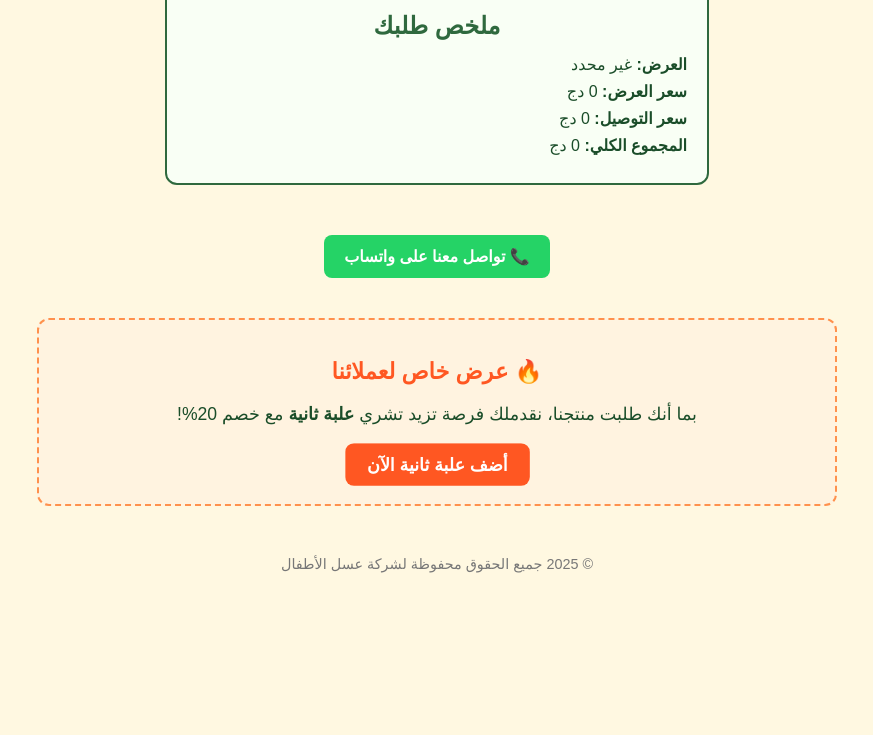
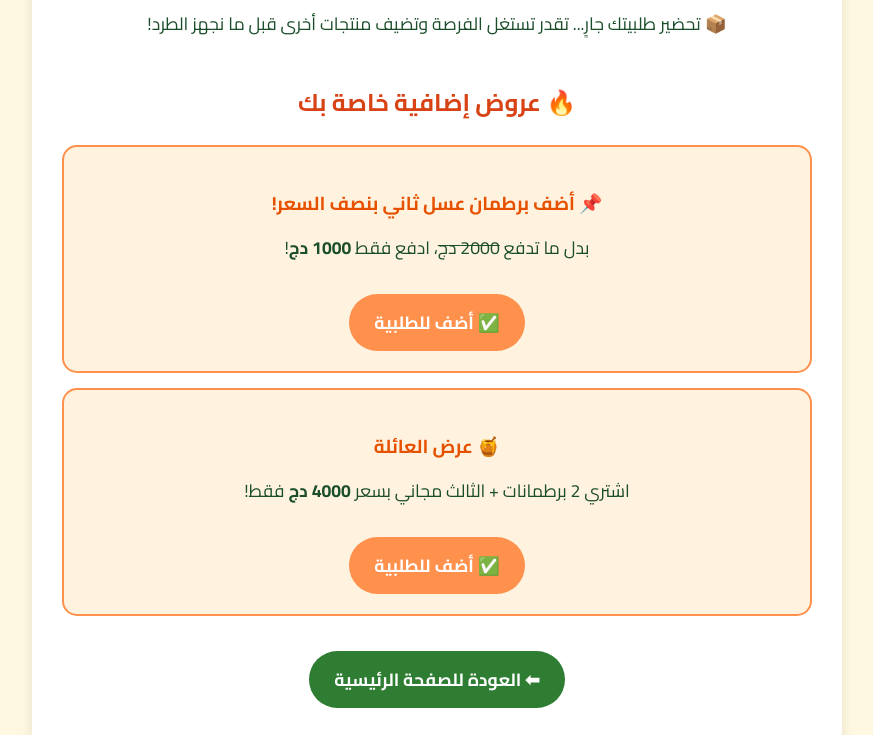
Before and after one commit to aliboussaidi76/landing-page-natura3, a plain HTML site: page thankyou.html in a window 1280 px wide. Shown: the part 202-937 px from the top of the page, without its empty margins (203-1076 px from the left). Before the commit the page ends 829 px from the top, so only its background shows below. Drawn offline with Linux system fonts and the light colour scheme.

Commit message:
Update thankyou.html

```diff
--- a/thankyou.html
+++ b/thankyou.html
@@ -1,138 +1,139 @@
 <!DOCTYPE html>
 <html lang="ar" dir="rtl">
 <head>
-  <meta charset="UTF-8">
-  <meta name="viewport" content="width=device-width, initial-scale=1.0">
-  <title>شكراً لطلبك! | عسل الأطفال</title>
+  <meta charset="UTF-8" />
+  <meta name="viewport" content="width=device-width, initial-scale=1.0" />
+  <title>شكراً على طلبك - عسل الأطفال</title>
 
-  <!-- ✅ Meta Tags SEO -->
-  <meta name="description" content="شكراً لك! طلبك تم استلامه بنجاح. فريقنا سيتصل بك لتأكيد التفاصيل. اكتشف منتجاتنا الطبيعية الأخرى واطلبها مع خصم خاص.">
-  <meta name="keywords" content="عسل الأطفال, حبوب اللقاح, غذاء ملكات النحل, الطلبية, شراء, الجزائر, منتجات طبيعية, تقوية المناعة, الذكاء, النمو الصحي">
+  <!-- ✅ Meta Tags -->
+  <meta name="description" content="شكراً على طلبك! تم استلام بياناتك وسنتواصل معك قريباً. استغل الفرصة واحصل على عروض إضافية.">
+  <meta name="keywords" content="شكراً, تأكيد الطلب, عسل الأطفال, عرض إضافي, upsell, شراء عسل, منتجات صحية للأطفال">
+  <meta name="robots" content="noindex, nofollow">
+
+  <!-- ✅ Google Fonts -->
+  <link href="https://fonts.googleapis.com/css2?family=Cairo:wght@400;700&display=swap" rel="stylesheet">
 
   <style>
     body {
       font-family: 'Cairo', sans-serif;
-      background-color: #FFF8E1;
+      margin: 0;
+      background: #fff8e1;
       color: #1a4d29;
-      margin: 0;
-      padding: 0;
       text-align: center;
+      padding: 40px 15px;
     }
-    .thankyou-container {
-      padding: 40px 20px;
-      max-width: 800px;
+    .container {
+      background: #fff;
+      max-width: 750px;
       margin: auto;
+      padding: 30px;
+      border-radius: 15px;
+      box-shadow: 0 4px 12px rgba(0,0,0,0.1);
     }
     h1 {
-      font-size: 2rem;
-      color: #2f693e;
+      color: #2e7d32;
+      margin-bottom: 15px;
     }
     p {
       font-size: 1.1rem;
-      margin: 15px 0;
+      margin: 10px 0;
     }
-    .order-summary {
-      margin: 30px auto;
-      padding: 20px;
-      border: 2px solid #2f693e;
-      border-radius: 12px;
-      background: #f9fff5;
-      text-align: right;
-      max-width: 500px;
-    }
-    .order-summary h2 {
-      text-align: center;
-      margin-bottom: 15px;
-      color: #2f693e;
-    }
-    .order-summary p {
-      margin: 8px 0;
-      font-size: 1rem;
-    }
-    .whatsapp-btn {
+    .btn {
       display: inline-block;
-      background-color: #25D366;
-      color: white;
-      padding: 12px 20px;
       margin-top: 20px;
-      border-radius: 8px;
+      background: #2e7d32;
+      color: #fff;
+      padding: 12px 25px;
+      border-radius: 50px;
+      font-size: 1.1rem;
       text-decoration: none;
       font-weight: bold;
-      transition: background 0.3s ease;
+      transition: background 0.3s;
     }
-    .whatsapp-btn:hover {
-      background-color: #1ebe5b;
+    .btn:hover {
+      background: #1b5e20;
     }
-    .upsell-box {
+    .whatsapp {
+      margin-top: 30px;
+    }
+    .whatsapp a {
+      display: inline-block;
+      background: #25D366;
+      color: #fff;
+      padding: 12px 25px;
+      border-radius: 50px;
+      font-weight: bold;
+      text-decoration: none;
+      transition: background 0.3s;
+    }
+    .whatsapp a:hover {
+      background: #128C7E;
+    }
+
+    /* ✅ قسم العروض الإضافية */
+    .upsells {
       margin-top: 40px;
+    }
+    .upsells h2 {
+      color: #d84315;
+      margin-bottom: 20px;
+    }
+    .offer {
+      border: 2px solid #ff914d;
+      border-radius: 15px;
       padding: 20px;
-      border: 2px dashed #ff914d;
-      border-radius: 12px;
+      margin: 15px 0;
       background: #fff3e0;
+      transition: transform 0.3s;
     }
-    .upsell-box h2 {
-      color: #ff5722;
-      font-size: 1.4rem;
+    .offer:hover {
+      transform: scale(1.02);
     }
-    .upsell-box p {
-      margin: 10px 0;
+    .offer h3 {
+      margin-bottom: 10px;
+      color: #e65100;
     }
-    .upsell-box .cta-btn {
-      display: inline-block;
-      background-color: #ff5722;
-      color: white;
-      padding: 10px 20px;
-      margin-top: 10px;
-      border-radius: 8px;
-      text-decoration: none;
-      font-weight: bold;
-      animation: pulse 1.5s infinite;
+    .offer p {
+      margin-bottom: 10px;
     }
-    @keyframes pulse {
-      0% { transform: scale(1); }
-      50% { transform: scale(1.1); }
-      100% { transform: scale(1); }
+    .offer .btn {
+      background: #ff914d;
+    }
+    .offer .btn:hover {
+      background: #ff6f00;
     }
   </style>
 </head>
 <body>
-  <div class="thankyou-container">
-    <h1>🎉 شكراً لطلبك!</h1>
-    <p>تم استلام طلبك بنجاح. سيتواصل معك فريقنا خلال 24 ساعة لتأكيد الطلبية.</p>
+  <div class="container">
+    <h1>🎉 شكراً على طلبك!</h1>
+    <p>✅ تم استلام طلبك بنجاح وسيتواصل معك فريقنا قريباً لتأكيد التفاصيل.</p>
+    <p>📦 تحضير طلبيتك جارٍ... تقدر تستغل الفرصة وتضيف منتجات أخرى قبل ما نجهز الطرد!</p>
 
-    <!-- ✅ ملخص الطلبية -->
-    <div class="order-summary">
-      <h2>ملخص طلبك</h2>
-      <p><b>العرض:</b> <span id="order-offer">—</span></p>
-      <p><b>سعر العرض:</b> <span id="order-price">—</span> دج</p>
-      <p><b>سعر التوصيل:</b> <span id="delivery-price">—</span> دج</p>
-      <p><b>المجموع الكلي:</b> <span id="total-price">—</span> دج</p>
+    <!-- ✅ Upsells -->
+    <div class="upsells">
+      <h2>🔥 عروض إضافية خاصة بك</h2>
+
+      <div class="offer">
+        <h3>📌 أضف برطمان عسل ثاني بنصف السعر!</h3>
+        <p>بدل ما تدفع <del>2000 دج</del>، ادفع فقط <strong>1000 دج</strong>!</p>
+        <a href="https://wa.me/213555555555?text=أريد%20إضافة%20برطمان%20عسل%20ثاني%20بنصف%20السعر" class="btn">✅ أضف للطلبية</a>
+      </div>
+
+      <div class="offer">
+        <h3>🍯 عرض العائلة</h3>
+        <p>اشتري 2 برطمانات + الثالث مجاني بسعر <strong>4000 دج</strong> فقط!</p>
+        <a href="https://wa.me/213555555555?text=أريد%20إضافة%20عرض%20العائلة%203%20بـ%202" class="btn">✅ أضف للطلبية</a>
+      </div>
     </div>
 
-    <a class="whatsapp-btn" href="https://wa.me/213XXXXXXXXX" target="_blank">📞 تواصل معنا على واتساب</a>
+    <!-- ✅ العودة والواتساب -->
+    <a href="index.html" class="btn">⬅ العودة للصفحة الرئيسية</a>
 
-    <!-- ✅ Upsell Section -->
-    <div class="upsell-box">
-      <h2>🔥 عرض خاص لعملائنا</h2>
-      <p>بما أنك طلبت منتجنا، نقدملك فرصة تزيد تشري <b>علبة ثانية</b> مع خصم 20%!</p>
-      <a href="https://wa.me/213XXXXXXXXX?text=حاب نزيد علبة ثانية مع طلبي" class="cta-btn" target="_blank">أضف علبة ثانية الآن</a>
+    <div class="whatsapp">
+      <p>لأي استفسار عاجل تواصل معنا عبر واتساب 👇</p>
+      <a href="https://wa.me/213555555555" target="_blank">📞 تواصل عبر واتساب</a>
     </div>
-
-    <p style="margin-top:50px; font-size:0.9rem; color:#777;">© 2025 جميع الحقوق محفوظة لشركة عسل الأطفال</p>
   </div>
-
-  <!-- ✅ Script لنقل بيانات الطلبية -->
-  <script>
-    // جلب البيانات من LocalStorage (تم حفظها عند ملء الفورم في index.html)
-    const offer = localStorage.getItem("order-offer") || "غير محدد";
-    const price = localStorage.getItem("order-price") || "0";
-    const delivery = localStorage.getItem("delivery-price") || "0";
-    const total = localStorage.getItem("total-price") || "0";
-
-    document.getElementById("order-offer").textContent = offer;
-    document.getElementById("order-price").textContent = price;
-    document.getElementById("delivery-price").textContent = delivery;
-    document.getElementById("total-price").textContent = total;
-  </script>
 </body>
 </html>
```
